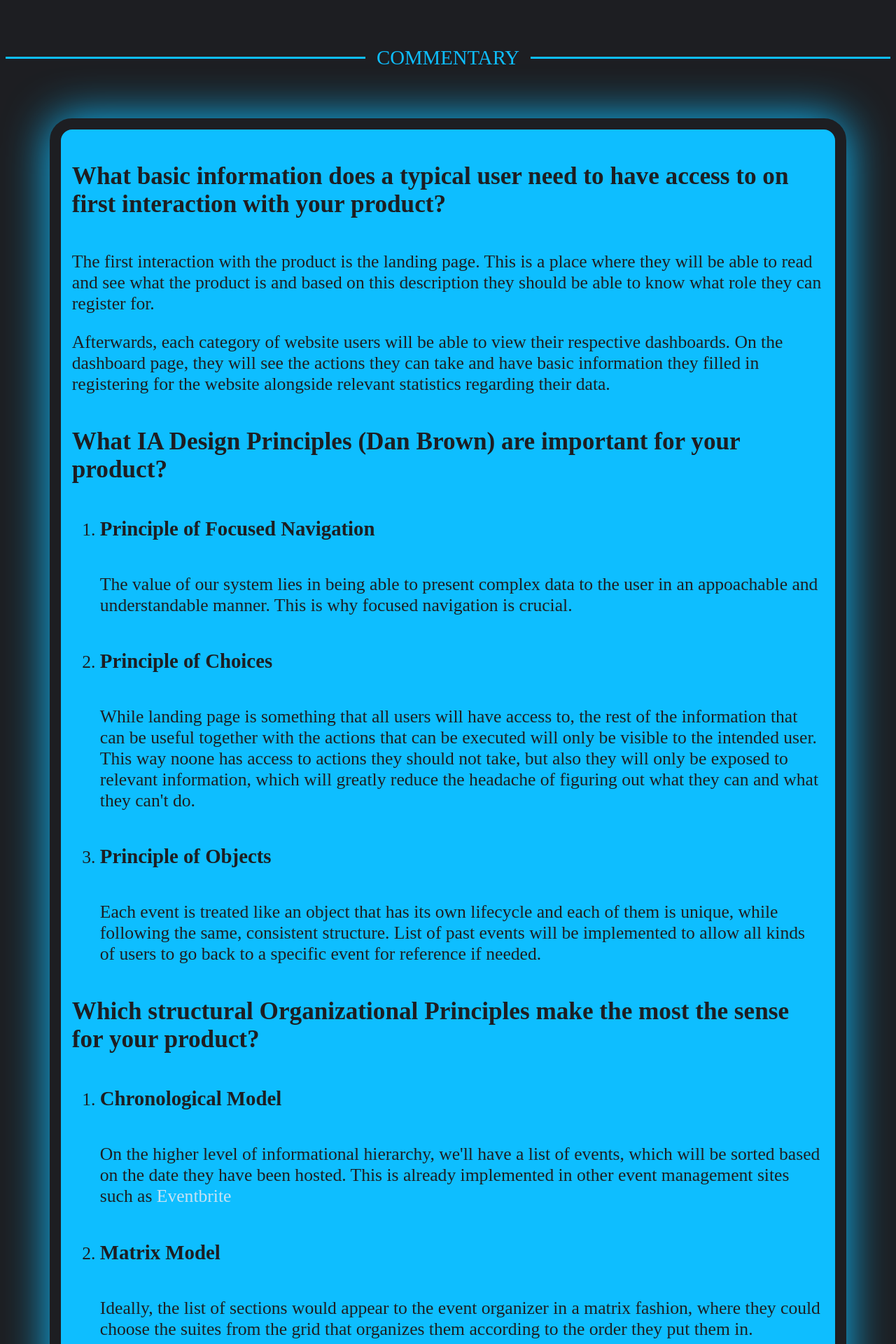
After one commit to XnibereiK/docker-django-web-server, a Django app: page /product/ia/ in a window 1280 px wide. The commit adds this page. Shown: the part 1600-3520 px from the top of the page at 70% size. Run offline with Django 4.2, Linux system fonts and the light colour scheme.

Commit message:
added information on IA and touched up on the styling

```diff
--- a/core/static/css/dark-neons.css
+++ b/core/static/css/dark-neons.css
@@ -20,9 +20,11 @@ a{
   color: var(--white);
   text-decoration: none;
 }
+
 p,h2,h3,h4,h5,table,ol,ul,li{
   color: var(--white);
 }
+
 h1{
   font-size: calc(1.5rem + 2.5vw);
   vertical-align: middle;
@@ -97,10 +99,6 @@ nav a:hover{
   color: var(--light);
 }
 
-.hero p,h3{
-  color: var(--dark);
-}
-
 /* sections */
 header{
   background-color: var(--dark);
@@ -132,6 +130,27 @@ color: var(--dark);
   border: 1rem  solid var(--dark);
 }
 
+.hero p,li,h3,h4,h5{
+  color: var(--dark);
+}
+
+.hero a{
+  color: var(--white);
+}
+
+.hero a:hover{
+  color: var(--dark);
+  text-shadow: 0 0 1em var(--white), 0 0 1.5em var(--light);
+}
+
+.dark p,h1,h2,h3,h4,h5,li,ol,ul{
+  color: var(--dark) !important;
+}
+
+.white p,h1,h2,h3,h4,h5,li,ol,ul{
+  color: var(--white) !important;
+}
+
 .container{
   padding: 0 1em;
   width: 85%;
@@ -150,9 +169,18 @@ color: var(--dark);
   }
 }
 
+.btn{
+  background: var(--light);
+}
+
 .btn h3{
-  background: var(--light);
   text-align: center;
+  color: var(--dark);
+}
+
+.btn h3:hover{
+  text-shadow: 0 0 0.6em var(--white), 0 0 1em var(--light);
+  color: var(--white);
 }
 
 img {
--- /dev/null
+++ b/core/templates/ia.html
@@ -0,0 +1,108 @@
+<!doctype html>
+<html lang="en">
+
+  <head>
+    <!-- Required meta tags -->
+    <meta charset="utf-8">
+    <meta name="viewport" content="width=device-width, initial-scale=1, shrink-to-fit=no">
+
+    <!-- Page Info -->
+    <title>Banglet - Bracelet with a BANG</title>
+    <meta name="author" content="Marcin Kierebinski">
+    <meta name="description" content="User Interface">
+
+    {% load static %}
+    <link rel="stylesheet" type="text/css" href="{% static 'css/dark-neons.css' %}">
+  </head>
+
+  <body>
+    <header>
+      <!-- <img src="{% static 'images/logo.png' %}" class="logo" > -->
+      <h1 class="container" >Banglet</h1>
+      <nav class="container">
+          <ul>
+              <li><a href="/">Home</a></li>
+              <li><a href="/kvp/">KVP</a></li>
+              <li><a href="/product/">Product</a></li>
+          </ul>
+      </nav>
+    </header>
+
+    <div class='container hero'>
+      <section class='flex-grid'>
+      <div>
+        <h3>Information Architecture</h3>
+        <p>We're delivering a real time location tracking system alongside a touch payment system and ID verification/ ticket verification all for the event organizer to have the ability to view data about the event in real time. This puts a significant expectations on the database setup for this project, which will be the backbone for our information architecture. The frontend has to be an extension of this backbone, and we're putting emphasis on readability and intuitiveness of user experience with this architecture. </p>
+      </div>
+        </section>
+      </div>
+      <div class='separator'>Information Architecture - Database Map</div>
+      <div class='container'>
+        <p>We're going to be dealing with a lot of data so an efficient data architecture is crucial. This is the current design we are considering. </p>
+        <img src="{% static 'images/information_architecture.png' %}">
+      </div>
+    <br><br>
+
+    <div class='separator'>Commentary</div>
+      <div class='container hero'>
+        <h4 style='color: var(--dark) !important;'>What basic information does a typical user need to have access to on first interaction with your product?</h4>
+        <p>The first interaction with the product is the landing page. This is a place where they will be able to read and see what the product is and based on this description they should be able to know what role they can register for.</p>
+        <p>Afterwards, each category of website users will be able to view their respective dashboards. On the dashboard page, they will see the actions they can take and have basic information they filled in registering for the website alongside relevant statistics regarding their data.</p>
+        <h4 style='color: var(--dark) !important;'>What IA Design Principles (Dan Brown) are important for your product?</h4>
+        <ol style='color: var(--dark) !important;'>
+          <li style='color: var(--dark) !important;'>
+            <h5 style='color: var(--dark) !important;'>Principle of Focused Navigation</h5>
+            <p>The value of our system lies in being able to present complex data to the user in an appoachable and understandable manner. This is why focused navigation is crucial.</p>
+          </li>
+          <li style='color: var(--dark) !important;'>
+            <h5 style='color: var(--dark) !important;'>Principle of Choices</h5>
+            <p>While landing page is something that all users will have access to, the rest of the information that can be useful together with the actions that can be executed will only be visible to the intended user. This way noone has access to actions they should not take, but also they will only be exposed to relevant information, which will greatly reduce the headache of figuring out what they can and what they can't do.</p>
+          </li>
+          <li style='color: var(--dark) !important;'>
+            <h5 style='color: var(--dark) !important;'>Principle of Objects</h5>
+            <p>Each event is treated like an object that has its own lifecycle and each of them is unique, while following the same, consistent structure. List of past events will be implemented to allow all kinds of users to go back to a specific event for reference if needed.</p>
+          </li>
+        </ol>
+        <h4 style='color: var(--dark) !important;'>Which structural Organizational Principles make the most the sense for your product?</h4>
+        <ol>
+          <li style='color: var(--dark) !important;'>
+            <h5 style='color: var(--dark) !important;'>Chronological Model</h5>
+            <p>On the higher level of informational hierarchy, we'll have a list of events, which will be sorted based on the date they have been hosted. This is already implemented in other event management sites such as <a href='https://www.eventbrite.com/o/the-basement-uc-san-diego-8131200746'> Eventbrite</a></p>
+          </li>
+          <li style='color: var(--dark) !important;'>
+            <h5 style='color: var(--dark) !important;'>Matrix Model</h5>
+            <p>Ideally, the list of sections would appear to the event organizer in a matrix fashion, where they could choose the suites from the grid that organizes them according to the order they put them in.</p>
+          </li>
+          <li style='color: var(--dark) !important;'>
+            <h5 style='color: var(--dark) !important;'>Topical Model</h5>
+            <p>When it comes to the statistics about the event being displayed on the dashboard, they will be sorted based on the topic to make them more organized and user-friendly.</p>
+          </li>
+        </ol>
+      </div>
+      <div class='separator'>Commentary on Principles of Visual Hierarchy</div>
+      <div class='container'>
+        <p>Visual Hierarchy can enhance user experience when it comes to making things intuitive and obvious without the need to read anything</p>
+          <h4> Principles Used </h4>
+          <ol>
+            <li>
+              <h5>Color and Contrast</h5>
+              <p>Contrast can be seen on every page of this website. It makes anything that is important pop out.</p>
+            </li>
+            <li>
+              <h5>Fonts</h5>
+              <p>Fonts guide the design. The smaller the font, the more specific the text. Title is the largest, then come headers for sections and headers for subsections. Lastly, we have normal paragraph text. </p>
+            </li>
+            <li>
+              <h5>Space</h5>
+              <p>When presenting the most important information about the product, we want the user to think only about this, no matter what happens next. This is why on the landing page, we can see space after the product intro and tagline. </p>
+            </li>
+          </ol>
+          </section>
+        </div>
+    <div class='container'>
+    <footer>
+        <p>2022 by Marcin Kierebinski</p>
+    </footer>
+    </div>
+  </body>
+</html>
--- a/core/urls.py
+++ b/core/urls.py
@@ -22,5 +22,6 @@ urlpatterns = [
     path('',views.home, name='home'),
     path('kvp/',views.kvp,name='kvp'),
     path('product/',views.product,name='product'),
-    path('product/ui',views.product_ui,name='product')
+    path('product/ui/',views.product_ui,name='product'),
+    path('product/ia/',views.product_ia,name='product')
 ]
--- a/core/views.py
+++ b/core/views.py
@@ -11,3 +11,6 @@ def product(request):
 
 def product_ui(request):
     return render(request, 'ui.html')
+
+def product_ia(request):
+    return render(request, 'ia.html')
```
Also changed, not shown: core/templates/index.html (+8 -3 lines), core/templates/product.html (+6 -2 lines), core/static/images/information_architecture.png (added), core/static/images/mind_map.png (added).
